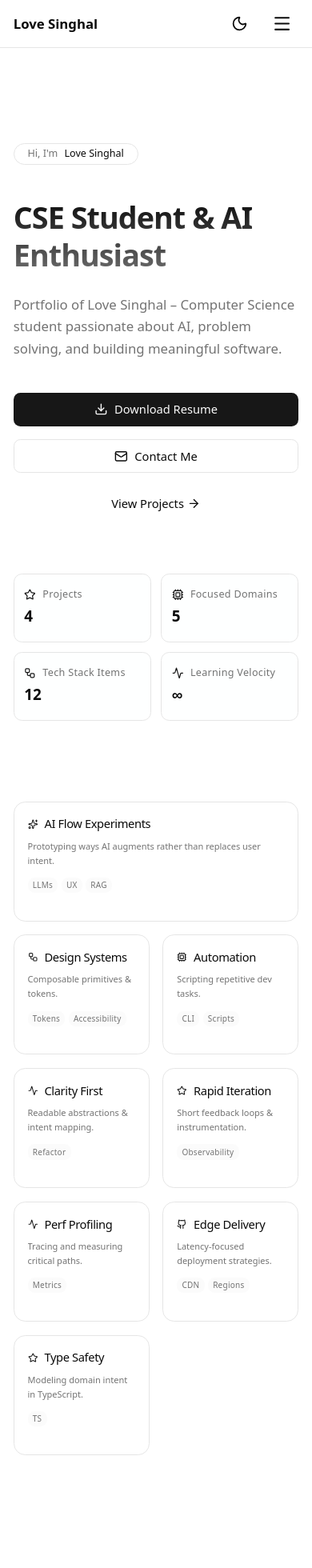
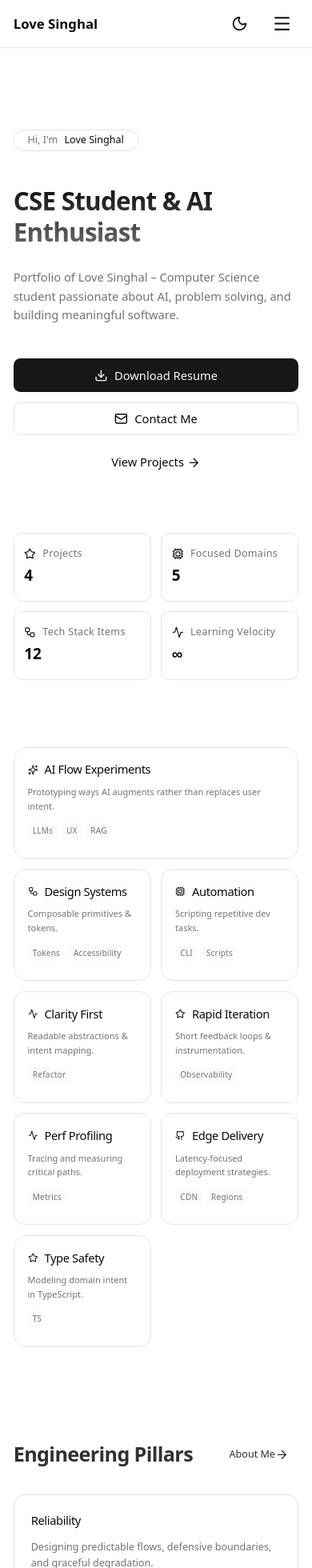
Before and after one commit to lovesinghal31/portfolio, a Next.js app: page / in a window 390 px wide. Shown: the top 1960 px of the page at 80% size. Built offline with nearby package versions, Linux system fonts and the light colour scheme.

Commit message:
feat: adjust layout spacing and typography for improved responsiveness and readability

```diff
--- a/src/app/layout.tsx
+++ b/src/app/layout.tsx
@@ -50,7 +50,7 @@ export default function RootLayout({
 }>) {
   return (
     <html lang="en" suppressHydrationWarning>
-      <body className={`${geistSans.variable} ${geistMono.variable} antialiased min-h-screen flex flex-col`}>
+  <body className={`${geistSans.variable} ${geistMono.variable} antialiased min-h-screen flex flex-col overflow-x-hidden`}>
         <ThemeProvider>
           <Navbar />
           <main className="flex-1">{children}</main>
--- a/src/app/page.tsx
+++ b/src/app/page.tsx
@@ -11,7 +11,7 @@ export default function Home() {
   return (
     <div className="relative overflow-hidden">
       <InteractiveBackground />
-      <section className="relative max-w-6xl mx-auto px-4 pt-28 pb-40">
+  <section className="relative max-w-6xl mx-auto px-4 pt-24 pb-32 sm:pt-28 sm:pb-40">
         <motion.div
           initial={{ opacity: 0, y: 24 }}
           animate={{ opacity: 1, y: 0 }}
@@ -22,25 +22,25 @@ export default function Home() {
             <span>Hi, I&apos;m</span> <span className="font-medium text-foreground">{SITE.name}</span>
           </div>
           <div className="space-y-6 max-w-3xl">
-            <h1 className="text-4xl md:text-6xl font-bold tracking-tight bg-gradient-to-b from-foreground to-foreground/60 text-transparent bg-clip-text leading-tight">
+            <h1 className="text-3xl xs:text-4xl md:text-6xl font-bold tracking-tight bg-gradient-to-b from-foreground to-foreground/60 text-transparent bg-clip-text leading-tight">
               {SITE.tagline}
             </h1>
-            <p className="text-base md:text-lg text-muted-foreground leading-relaxed">
+            <p className="text-sm sm:text-base md:text-lg text-muted-foreground leading-relaxed">
               {SITE.description}
             </p>
           </div>
-          <div className="flex flex-col sm:flex-row gap-4">
-            <Button asChild className="gap-2">
+          <div className="flex flex-col sm:flex-row gap-3 sm:gap-4 w-full sm:w-auto">
+            <Button asChild className="gap-2 w-full sm:w-auto">
               <a href="/resume.pdf" download>
                 <Download className="size-4" /> Download Resume
               </a>
             </Button>
-            <Button variant="outline" asChild className="gap-2">
+            <Button variant="outline" asChild className="gap-2 w-full sm:w-auto">
               <a href={SOCIALS.email}>
                 <Mail className="size-4" /> Contact Me
               </a>
             </Button>
-            <Button variant="ghost" asChild className="gap-1">
+            <Button variant="ghost" asChild className="gap-1 w-full sm:w-auto justify-center">
               <Link href="/projects">View Projects <ArrowRight className="size-4" /></Link>
             </Button>
           </div>
@@ -135,8 +135,8 @@ function AnimatedCounter({ value, className }: { value: number | string, classNa
 function HeroMosaic() {
   const items = HERO_MOSAIC
   return (
-    <AnimatedSection className="max-w-6xl mx-auto px-4 -mt-16">
-      <div className="grid gap-4 sm:grid-cols-3 lg:grid-cols-4 auto-rows-[150px]">
+    <AnimatedSection className="max-w-6xl mx-auto px-4 -mt-12 sm:-mt-16">
+      <div className="grid gap-3 sm:gap-4 grid-cols-2 xs:grid-cols-3 lg:grid-cols-4 auto-rows-[140px] sm:auto-rows-[150px]">
         {items.map(i => (
           <motion.div
             key={i.title}
@@ -171,14 +171,14 @@ function HeroMosaic() {
 function EngineeringPillars() {
   const pillars = ENGINEERING_PILLARS
   return (
-    <AnimatedSection className="max-w-6xl mx-auto px-4 mt-32 space-y-10">
-      <div className="flex items-center justify-between flex-wrap gap-4">
+    <AnimatedSection className="max-w-6xl mx-auto px-4 mt-28 sm:mt-32 space-y-8 sm:space-y-10">
+      <div className="flex items-center justify-between flex-wrap gap-3 sm:gap-4">
         <h2 className="text-2xl font-semibold tracking-tight">Engineering Pillars</h2>
         <Button variant="ghost" asChild className="h-8 px-3 text-xs">
           <Link href="/about" className="gap-1">About Me <ArrowRight className="size-4" /></Link>
         </Button>
       </div>
-      <div className="grid gap-5 md:grid-cols-3">
+      <div className="grid gap-4 sm:gap-5 md:grid-cols-3">
         {pillars.map(p => (
           <motion.div
             key={p.title}
@@ -199,14 +199,14 @@ function EngineeringPillars() {
 function LearningTimeline() {
   const periods = LEARNING_TIMELINE
   return (
-    <AnimatedSection className="max-w-6xl mx-auto px-4 mt-32 space-y-12">
-      <div className="flex items-center justify-between flex-wrap gap-4">
+    <AnimatedSection className="max-w-6xl mx-auto px-4 mt-28 sm:mt-32 space-y-10 sm:space-y-12">
+      <div className="flex items-center justify-between flex-wrap gap-3 sm:gap-4">
         <h2 className="text-2xl font-semibold tracking-tight">Learning Timeline</h2>
         <span className="text-xs text-muted-foreground">Focused progression of skills & practices</span>
       </div>
       {/* Alternating timeline */}
       <ol
-        className="relative grid gap-y-20 md:gap-y-28 md:grid-cols-[1fr_1px_1fr] before:absolute before:inset-y-0 before:left-1/2 before:-translate-x-1/2 before:w-px before:bg-gradient-to-b before:from-primary/50 before:via-primary/15 before:to-primary/0 after:absolute after:inset-y-0 after:left-1/2 after:-translate-x-1/2 after:w-[3px] after:bg-gradient-to-b after:from-primary/0 after:via-primary/5 after:to-primary/0 after:blur-[4px]"
+        className="relative grid gap-y-12 sm:gap-y-16 md:gap-y-24 md:grid-cols-[1fr_1px_1fr] md:before:absolute md:before:inset-y-0 md:before:left-1/2 md:before:-translate-x-1/2 md:before:w-px md:before:bg-gradient-to-b md:before:from-primary/50 md:before:via-primary/15 md:before:to-primary/0 md:after:absolute md:after:inset-y-0 md:after:left-1/2 md:after:-translate-x-1/2 md:after:w-[3px] md:after:bg-gradient-to-b md:after:from-primary/0 md:after:via-primary/5 md:after:to-primary/0 md:after:blur-[4px]"
       >
         {periods.map((p, idx) => {
           const isLeft = idx % 2 === 0
@@ -217,10 +217,10 @@ function LearningTimeline() {
                 'contents', // allow sub-items to participate in grid columns
               ].join(' ')}
             >
-              {/* Left column content (for even indexes on md+, otherwise full width) */}
+              {/* Desktop layout */}
               <div
                 className={[
-                  'relative md:col-start-1 md:col-end-2 flex',
+                  'relative hidden md:flex md:col-start-1 md:col-end-2',
                   isLeft ? 'justify-end' : 'justify-end md:opacity-0 md:pointer-events-none md:select-none',
                 ].join(' ')}
                 aria-hidden={!isLeft && true}
@@ -229,16 +229,14 @@ function LearningTimeline() {
                   <TimelineCard period={p.period} stage={idx + 1} items={p.items} side="left" />
                 )}
               </div>
-              {/* Center marker (vertically aligned with card midline) */}
-              <div className="relative md:col-start-2 md:col-end-3 flex md:justify-center items-center">
+              <div className="relative hidden md:flex md:col-start-2 md:col-end-3 md:justify-center items-center">
                 <span className="relative block size-5 rounded-full bg-gradient-to-br from-primary/70 via-primary/40 to-primary/20 ring-2 ring-primary/50 shadow-[0_0_0_3px_hsl(var(--background))]">
                   <span className="absolute inset-0 rounded-full bg-primary/30 blur-[6px] animate-pulse [animation-duration:4s]" aria-hidden />
                 </span>
               </div>
-              {/* Right column content (for odd indexes on md+, otherwise full width) */}
               <div
                 className={[
-                  'relative md:col-start-3 md:col-end-4 flex',
+                  'relative hidden md:flex md:col-start-3 md:col-end-4',
                   !isLeft ? 'justify-start' : 'justify-start md:opacity-0 md:pointer-events-none md:select-none',
                 ].join(' ')}
                 aria-hidden={isLeft && true}
@@ -247,9 +245,14 @@ function LearningTimeline() {
                   <TimelineCard period={p.period} stage={idx + 1} items={p.items} side="right" />
                 )}
               </div>
-              {/* Mobile single-column card (always after marker, visible only on small screens) */}
-              <div className="md:hidden col-span-full -mt-10">
-                <TimelineCard period={p.period} stage={idx + 1} items={p.items} side={isLeft ? 'left' : 'right'} mobile />
+              {/* Mobile single-column card */}
+              <div className="md:hidden col-span-full">
+                <div className="flex items-start gap-3">
+                  <span className="mt-2 shrink-0 relative block size-4 rounded-full bg-gradient-to-br from-primary/70 via-primary/40 to-primary/20 ring-2 ring-primary/40 shadow-[0_0_0_2px_hsl(var(--background))]">
+                    <span className="absolute inset-0 rounded-full bg-primary/25 blur-[4px] animate-pulse [animation-duration:4s]" aria-hidden />
+                  </span>
+                  <TimelineCard period={p.period} stage={idx + 1} items={p.items} side={isLeft ? 'left' : 'right'} mobile />
+                </div>
               </div>
             </li>
           )
@@ -298,14 +301,14 @@ function TimelineCard({ period, stage, items, side, mobile }: { period: string,
 
 function SkillsPreview() {
   return (
-    <AnimatedSection className="max-w-6xl mx-auto px-4 mt-32 space-y-8">
-      <div className="flex items-center justify-between flex-wrap gap-4">
+    <AnimatedSection className="max-w-6xl mx-auto px-4 mt-28 sm:mt-32 space-y-6 sm:space-y-8">
+      <div className="flex items-center justify-between flex-wrap gap-3 sm:gap-4">
         <h2 className="text-2xl font-semibold tracking-tight">Core Stack Snapshot</h2>
         <Button variant="ghost" asChild className="h-8 px-3 text-xs">
           <Link href="/skills" className="gap-1">All Skills <ArrowRight className="size-4" /></Link>
         </Button>
       </div>
-      <div className="flex flex-wrap gap-2">
+      <div className="flex flex-wrap gap-1.5 sm:gap-2">
         {SKILLS.slice(0, 18).map(s => (
           <span key={s.name} className="rounded-md border bg-muted/40 px-2 py-1 text-[11px] font-medium tracking-wide hover:bg-muted transition-colors">{s.name}</span>
         ))}
@@ -317,12 +320,12 @@ function SkillsPreview() {
 function FocusAndLinks() {
   const focus = CURRENT_FOCUS
   return (
-    <AnimatedSection className="max-w-6xl mx-auto px-4 mt-32 mb-40 space-y-12">
+    <AnimatedSection className="max-w-6xl mx-auto px-4 mt-28 sm:mt-32 mb-32 sm:mb-40 space-y-10 sm:space-y-12">
       <div className="flex items-center gap-2">
         <Sparkles className="size-4 text-primary" />
         <h2 className="text-2xl font-semibold tracking-tight">Current Focus</h2>
       </div>
-      <div className="grid gap-6 md:grid-cols-3">
+      <div className="grid gap-4 sm:gap-6 md:grid-cols-3">
         {focus.map(i => (
           <motion.div
             key={i.title}
@@ -336,7 +339,7 @@ function FocusAndLinks() {
           </motion.div>
         ))}
       </div>
-      <div className="flex flex-wrap gap-4 pt-2 text-xs text-muted-foreground">
+      <div className="flex flex-wrap gap-3 sm:gap-4 pt-1 sm:pt-2 text-[11px] sm:text-xs text-muted-foreground">
         <a href={SOCIALS.github} target="_blank" rel="noreferrer" className="inline-flex items-center gap-1 hover:text-foreground transition-colors"><Github className="size-3" /> GitHub</a>
         <a href={SOCIALS.linkedin} target="_blank" rel="noreferrer" className="inline-flex items-center gap-1 hover:text-foreground transition-colors">LinkedIn</a>
         <a href={SOCIALS.hashnode} target="_blank" rel="noreferrer" className="inline-flex items-center gap-1 hover:text-foreground transition-colors">Hashnode</a>
```
